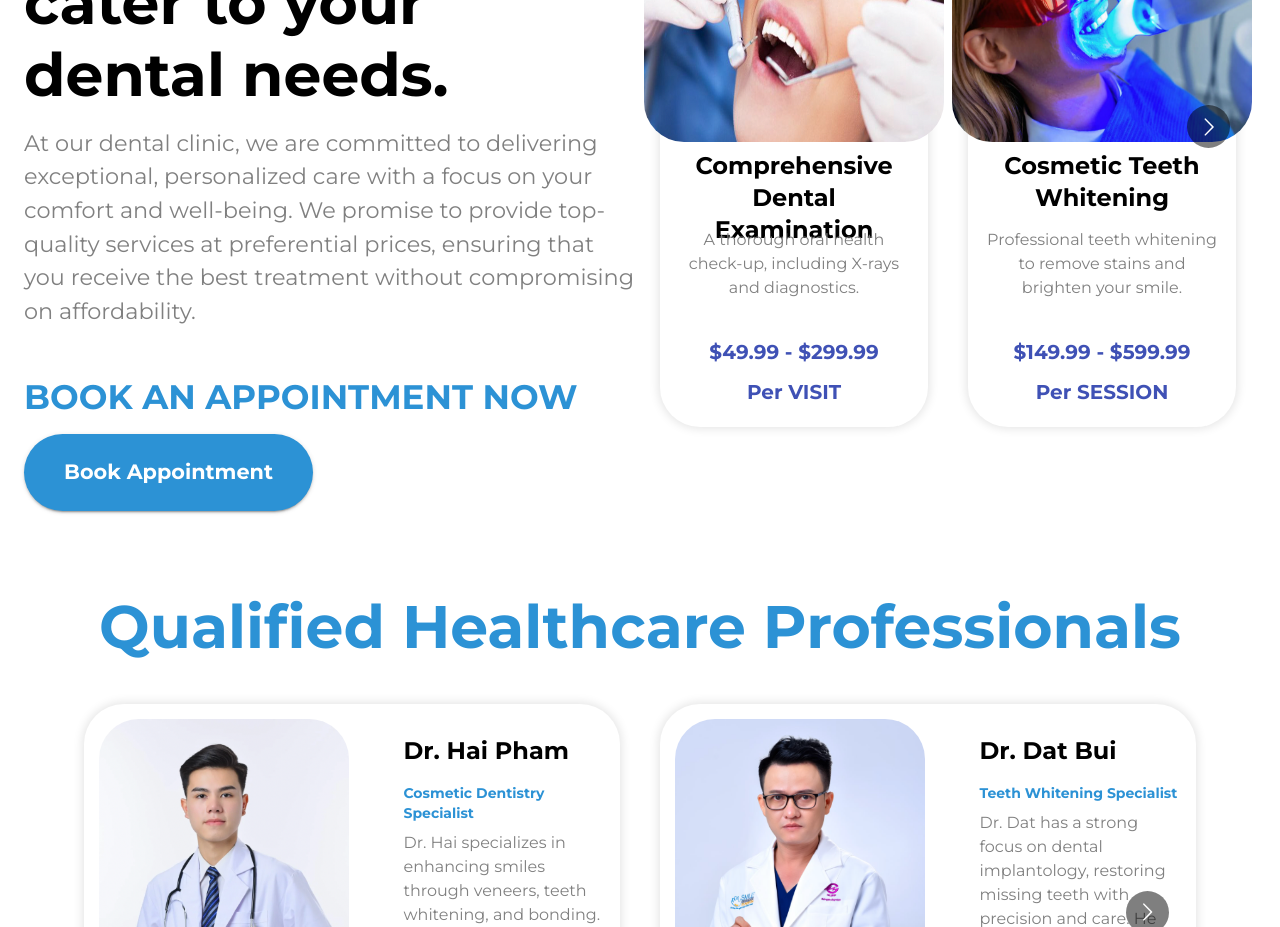
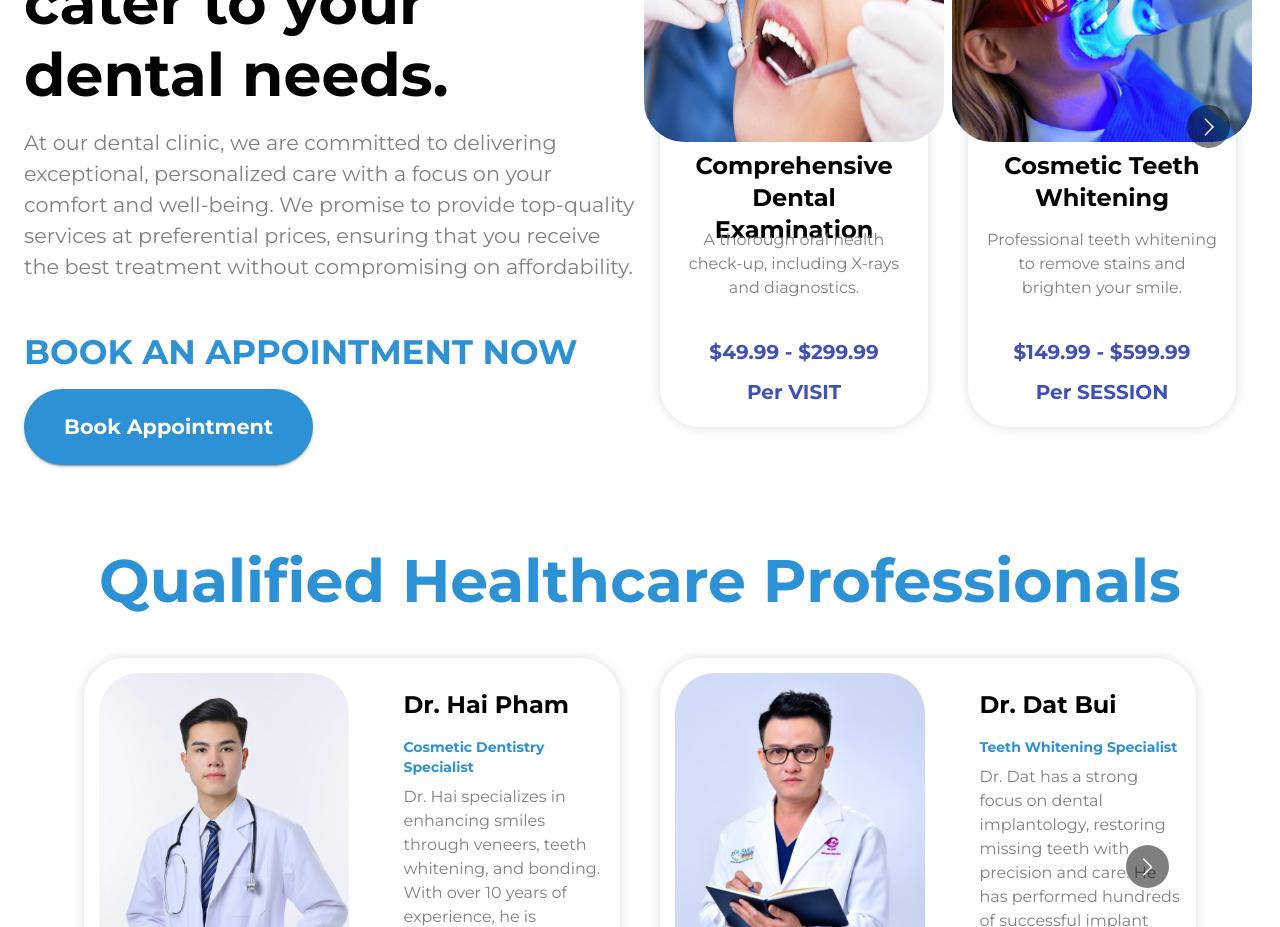
Before and after one commit to longtt2705/ecom, a React (Vite) app: page / in a window 1280 px wide. Shown: the part 2100-3027 px from the top of the page. Built offline with nearby package versions, Linux system fonts and the light colour scheme; no server answers.

Commit message:
feat: add vercel

```diff
--- a/src/components/Services.tsx
+++ b/src/components/Services.tsx
@@ -52,7 +52,7 @@ const Services = () => {
                 <Grid2 container>
                     <Grid2 size={6}>
                         <Typography variant="h2" fontWeight={"bold"} sx={{ my: 2 }}>We offer a wide range of services to cater to your dental needs.</Typography>
-                        <Typography variant="body1" color="gray" fontSize={'1.4rem'} sx={{ my: 2 }}>
+                        <Typography variant="body1" color="gray" fontSize={'1.3rem'} sx={{ my: 2 }}>
                             At our dental clinic, we are committed to delivering exceptional, personalized care with a focus on your comfort and well-being. We promise to provide top-quality services at preferential prices, ensuring that you receive the best treatment without compromising on affordability.
                         </Typography>
                         <Typography variant="h4" color="primary" textTransform='uppercase' fontWeight={"bold"} sx={{ mt: 6 }} onClick={() => navigate('/appointment')}>
```
Also changed, not shown: vercel.json (added).
